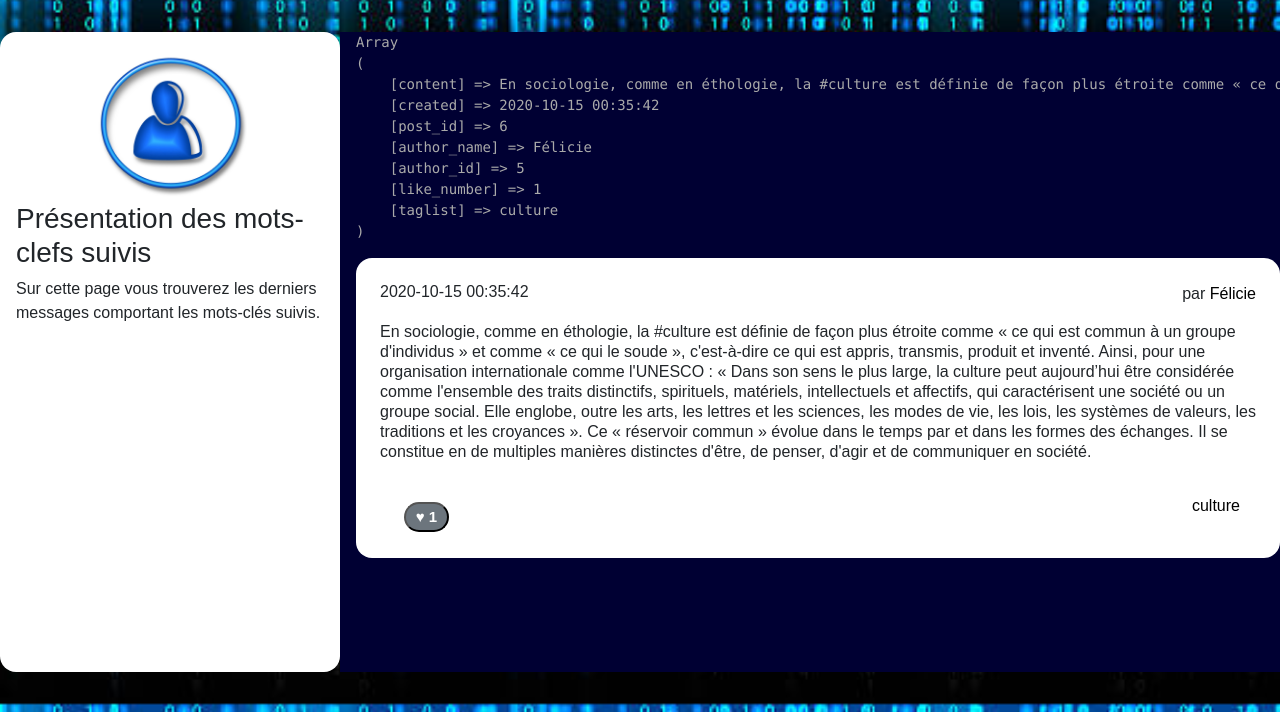
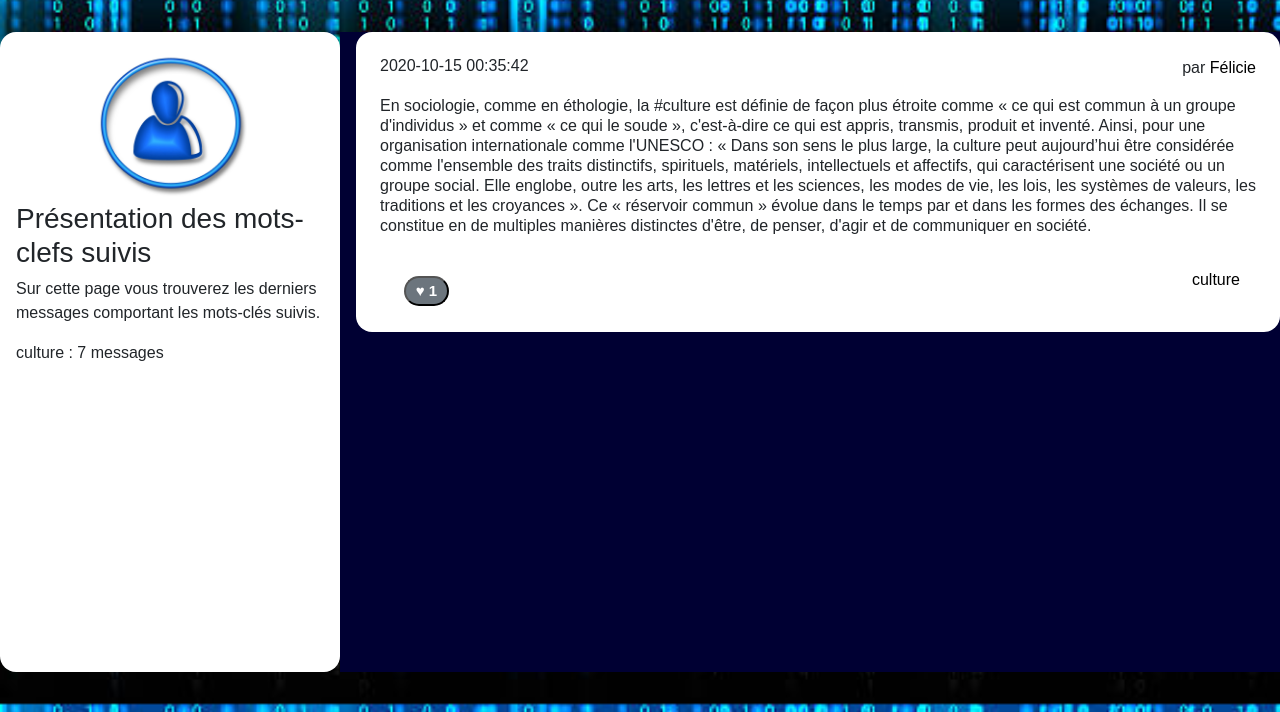
Before and after one commit to adatechschool/bastien-ghislaine-jay-jeremie-rs-php, a PHP site: page /tags.php?tag_id=7 in a window 1280 px wide. Shown: the part 88-800 px from the top of the page. Run offline with PHP 8.4, Linux system fonts and the light colour scheme; a user stored in the database is signed in; data comes from the database, SQL or seed files in the repository.

```diff
--- a/resoc_n3/post.php
+++ b/resoc_n3/post.php
@@ -1,5 +1,5 @@
 <?php
-echo "<pre>" . print_r($post, 1) . "</pre>";
+// echo "<pre>" . print_r($post, 1) . "</pre>";
 //echo "<pre>" . print_r($_SESSION['connected_id'], 1) . "</pre>"
 // Si recois requete Post pour liker un post
 // $traitementLike = isset($_POST['like'], $_POST['postIdtoLike']);
--- a/resoc_n3/tags.php
+++ b/resoc_n3/tags.php
@@ -3,7 +3,7 @@
 
 <head>
     <meta charset="utf-8">
-    <title>ReSoC - Les message par mot-clé</title>
+    <title>ReSoC - Les messages par mot-clé</title>
     <meta name="author" content="Julien Falconnet">
     <link rel="stylesheet" href="css/bootstrap.css" />
     <link rel="stylesheet" href="style.css" />
@@ -42,6 +42,10 @@
             $laQuestionEnSql = "SELECT * FROM `tags` WHERE id= '$tagId' ";
             $lesInformations = $mysqli->query($laQuestionEnSql);
             $tag = $lesInformations->fetch_assoc();
+
+            $tagParPost = "SELECT * FROM `tags` WHERE id= '$tagId' ";
+            $lesInformations = $mysqli->query($tagParPost);
+            $tag = $lesInformations->fetch_assoc();
             //@todo: afficher le résultat de la ligne ci dessous, remplacer XXX par le label et effacer la ligne ci-dessous
             //echo "<pre>" . print_r($tag, 1) . "</pre>";
             ?>
@@ -49,7 +53,8 @@
             <section>
                 <h3>Présentation des mots-clefs suivis</h3>
                 <p>Sur cette page vous trouverez les derniers messages comportant les mots-clés suivis.</p>
-
+                <?php echo $tag['label'] ?> : <?php echo $tagId ?> messages
+                <!-- <?php echo $tagId ?>) -->
             </section>
         </aside>
         <main>
@@ -81,7 +86,7 @@
             }
 
             /**
-             * Etape 4: @todo Parcourir les messsages et remplir correctement le HTML avec les bonnes valeurs php
+             * Etape 4: @todo Parcourir les messages et remplir correctement le HTML avec les bonnes valeurs php
              */
             while ($post = $lesInformations->fetch_assoc()) {
 
```
